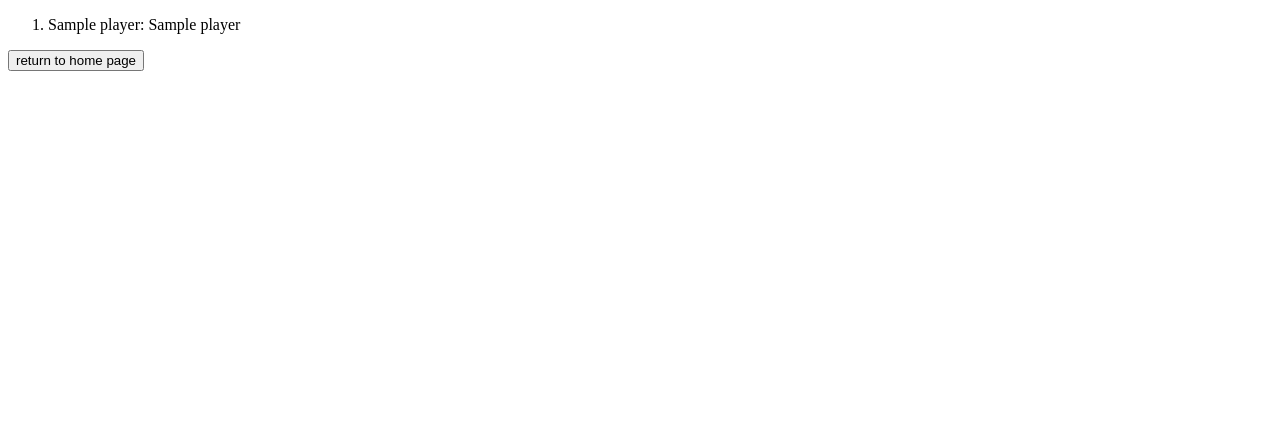
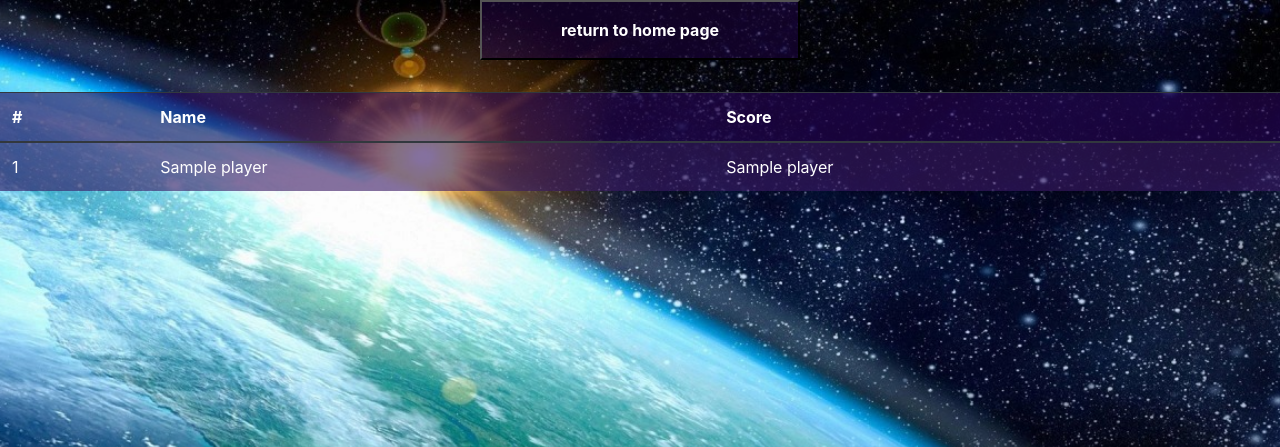
Before and after one commit to Breno-Faria/minigames, a Flask app: template templates/mathleaderboard.html in a window 1280 px wide. Shown: the top 447 px of the page. Run offline with Flask 2, Linux system fonts and the light colour scheme; the template is opened without the code that fills it: most values are stand-ins (such as "Sample title", 1, 10 or a date in 2020); some libraries are stand-ins or nearby versions.

Commit message:
new styles for leaderboard and final tweaks

```diff
--- a/static/scripts/mathgame.js
+++ b/static/scripts/mathgame.js
@@ -2,7 +2,7 @@ function check(url)
 {
 	setInterval(() => {
 		let today = new Date();
-		if (today.getMinutes() === eval(sessionStorage.getItem("currMin")) + 20 && today.getSeconds() >= eval(sessionStorage.getItem("currSec")))
+		if (today.getMinutes() === eval(sessionStorage.getItem("currMin")) + 0 && today.getSeconds() >= eval(sessionStorage.getItem("currSec")) + 5)
 		{
 			window.location.href=url;
 		}
--- /dev/null
+++ b/static/styles/mathleaderboard.css
@@ -0,0 +1,36 @@
+body
+{
+    background-image: url(../img/earthfromouter.jpeg);
+    background-repeat: no-repeat;
+    background-position: center;
+    background-attachment: fixed;
+    -webkit-background-size: cover;
+    -moz-background-size: cover;
+    -o-background-size: cover;
+    background-size: cover;
+}
+
+#maintable
+{
+    background-color: rgba(41, 6, 87, 0.6);
+}
+
+button
+{
+    background-color: rgba(41, 6, 87, 0.411);
+    padding: 1rem;
+    border-radius: 0.5rem;
+    color: white;
+    font-size: x-large;
+    font-weight: bolder;
+    width: 20rem;
+}
+
+#container
+{
+    display: flex;
+    flex-direction: column;
+    align-items: center;
+    justify-content: center;
+    gap: 2rem;
+}
--- a/templates/index.html
+++ b/templates/index.html
@@ -7,10 +7,12 @@
 	<title>Home</title>
 	<link rel="stylesheet" href="static/styles/index.css">
 	<link rel="stylesheet" href="../static/styles/index.css">
-	<script src="static/scripts/index.js" defer></script>
 	<script src="static/scripts/timer.js" defer></script>
 </head>
 <body>
+	<script>
+		sessionStorage.clear();
+	</script>
 	<div id="container">
 		<div class="buttons">
 			<h1>Main menu</h1>
--- a/templates/mathleaderboard.html
+++ b/templates/mathleaderboard.html
@@ -5,15 +5,31 @@
     <meta http-equiv="X-UA-Compatible" content="IE=edge">
     <meta name="viewport" content="width=device-width, initial-scale=1.0">
     <title>Math leaderboard!</title>
+    <link rel="stylesheet" href="../static/styles/mathleaderboard.css">
+    <link rel="stylesheet" href="https://cdn.jsdelivr.net/npm/bootstrap@4.0.0/dist/css/bootstrap.min.css" integrity="sha384-Gn5384xqQ1aoWXA+058RXPxPg6fy4IWvTNh0E263XmFcJlSAwiGgFAW/dAiS6JXm" crossorigin="anonymous">
+
 </head>
 <body>
+    <script>
+        sessionStorage.clear();
+    </script>
+    <div id="container">
+        <a href="{{ url_for('home') }}"><button>return to home page</button></a>
+        <table class="table table-striped table-dark" id="maintable">
+            <thead>
+                <th scope="col" id="thindex">#</th>
+                <th scope="col" id="thname">Name</th>
+                <th scope="col" id="thscore">Score</th>
+            </thead>
+            {% for player in players %}
+                <tr>
+                    <td>{{ loop.index0 + 1}}</td>
+                    <td>{{ player[1]}}</td>
+                    <td>{{ player[2] }}</td>
+                </tr>
+            {% endfor %}
 
-    <ol>
-        {% for player in players %}
-            <li>{{ player[1]}}: {{ player[2] }}</li>
-        {% endfor %}
-    </ol>
-
-    <a href="{{ url_for('home') }}"><button>return to home page</button></a>
+        </table>
+    </div>
 </body>
 </html>
```
Also changed, not shown: static/img/earthfromouter.jpeg (added).
